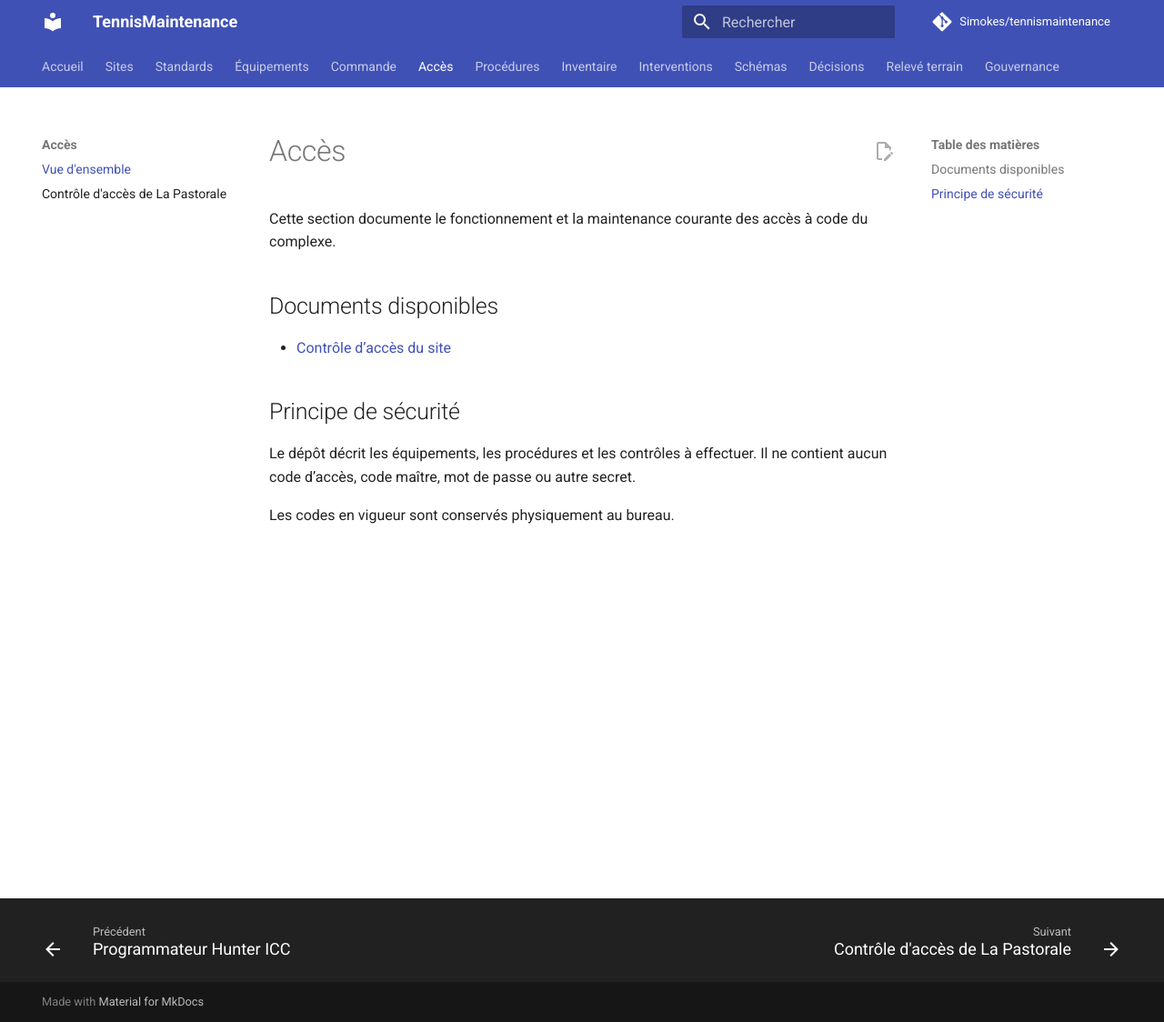
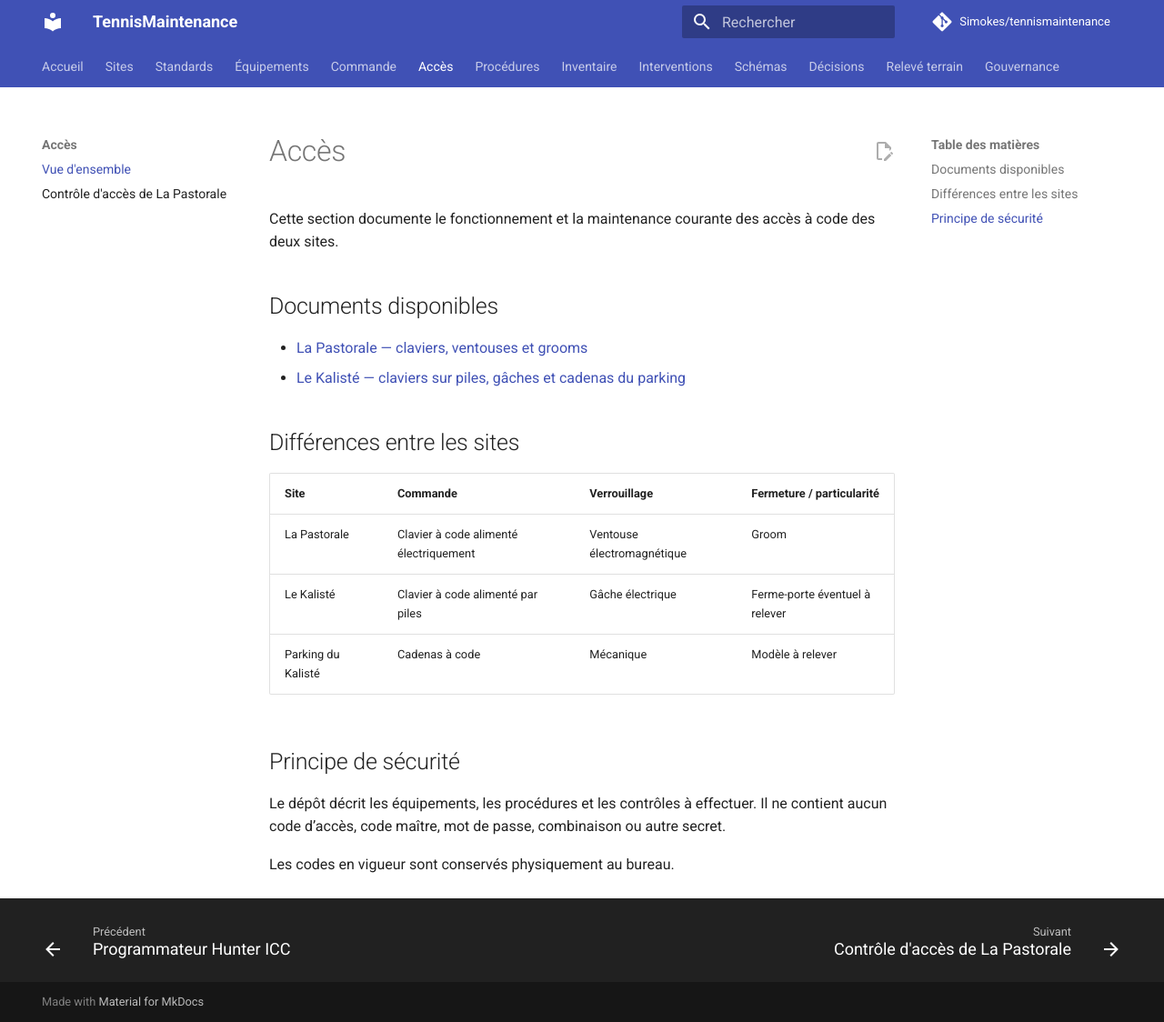
Before and after one commit to Simokes/tennismaintenance, an MkDocs documentation site: the page built from docs/access/index.md, in a window 1280 px wide and 1124 px high. Shown: the whole window at 91% size. Built offline with MkDocs 1.6.1 and Material for MkDocs 9.7.7, drawn with Linux system fonts in a browser that asks for light colours; comment, search, counter and statistics services are not loaded.

Commit message:
docs: split access portal by site

```diff
--- a/docs/access/index.md
+++ b/docs/access/index.md
@@ -1,13 +1,22 @@
 # Accès
 
-Cette section documente le fonctionnement et la maintenance courante des accès à code du complexe.
+Cette section documente le fonctionnement et la maintenance courante des accès à code des deux sites.
 
 ## Documents disponibles
 
-- [Contrôle d’accès du site](controle-acces-site.md)
+- [La Pastorale — claviers, ventouses et grooms](controle-acces-site.md)
+- [Le Kalisté — claviers sur piles, gâches et cadenas du parking](controle-acces-kaliste.md)
+
+## Différences entre les sites
+
+| Site | Commande | Verrouillage | Fermeture / particularité |
+|---|---|---|---|
+| La Pastorale | Clavier à code alimenté électriquement | Ventouse électromagnétique | Groom |
+| Le Kalisté | Clavier à code alimenté par piles | Gâche électrique | Ferme-porte éventuel à relever |
+| Parking du Kalisté | Cadenas à code | Mécanique | Modèle à relever |
 
 ## Principe de sécurité
 
-Le dépôt décrit les équipements, les procédures et les contrôles à effectuer. Il ne contient aucun code d’accès, code maître, mot de passe ou autre secret.
+Le dépôt décrit les équipements, les procédures et les contrôles à effectuer. Il ne contient aucun code d’accès, code maître, mot de passe, combinaison ou autre secret.
 
 Les codes en vigueur sont conservés physiquement au bureau.
```
